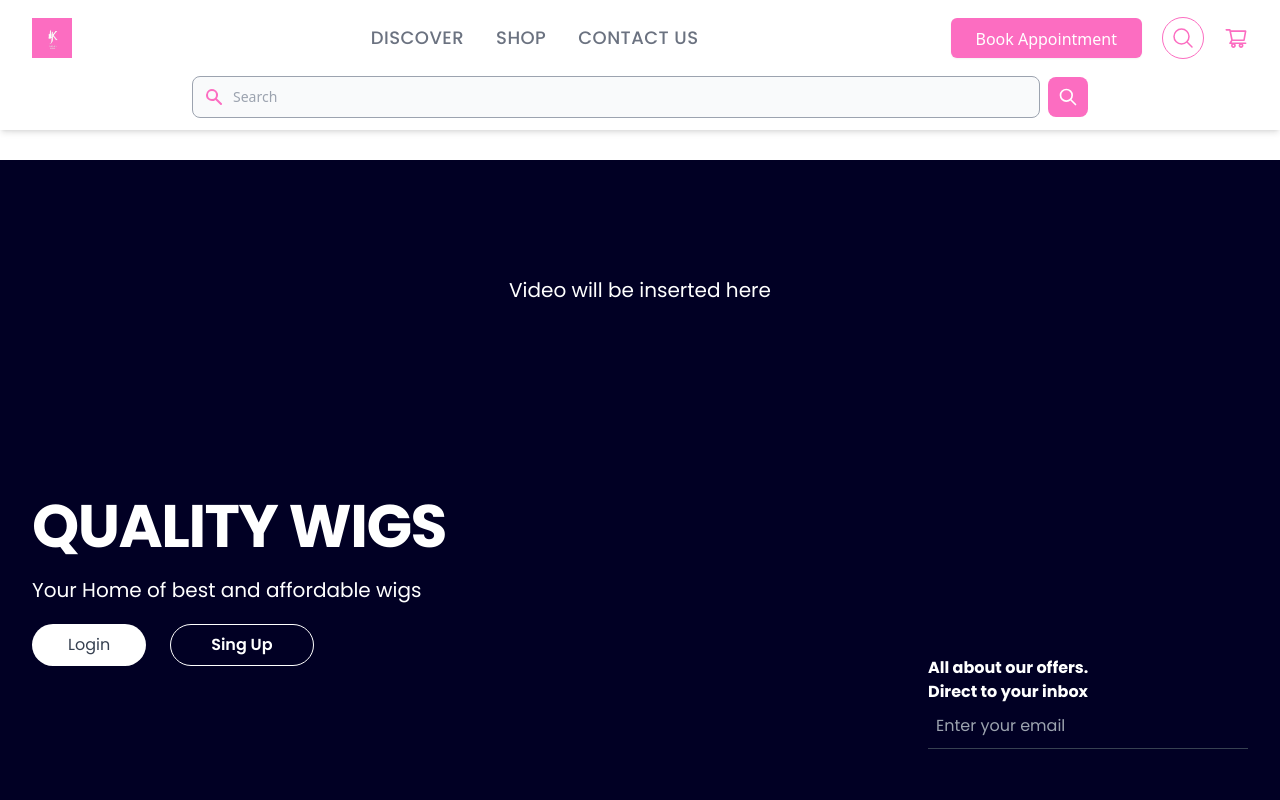
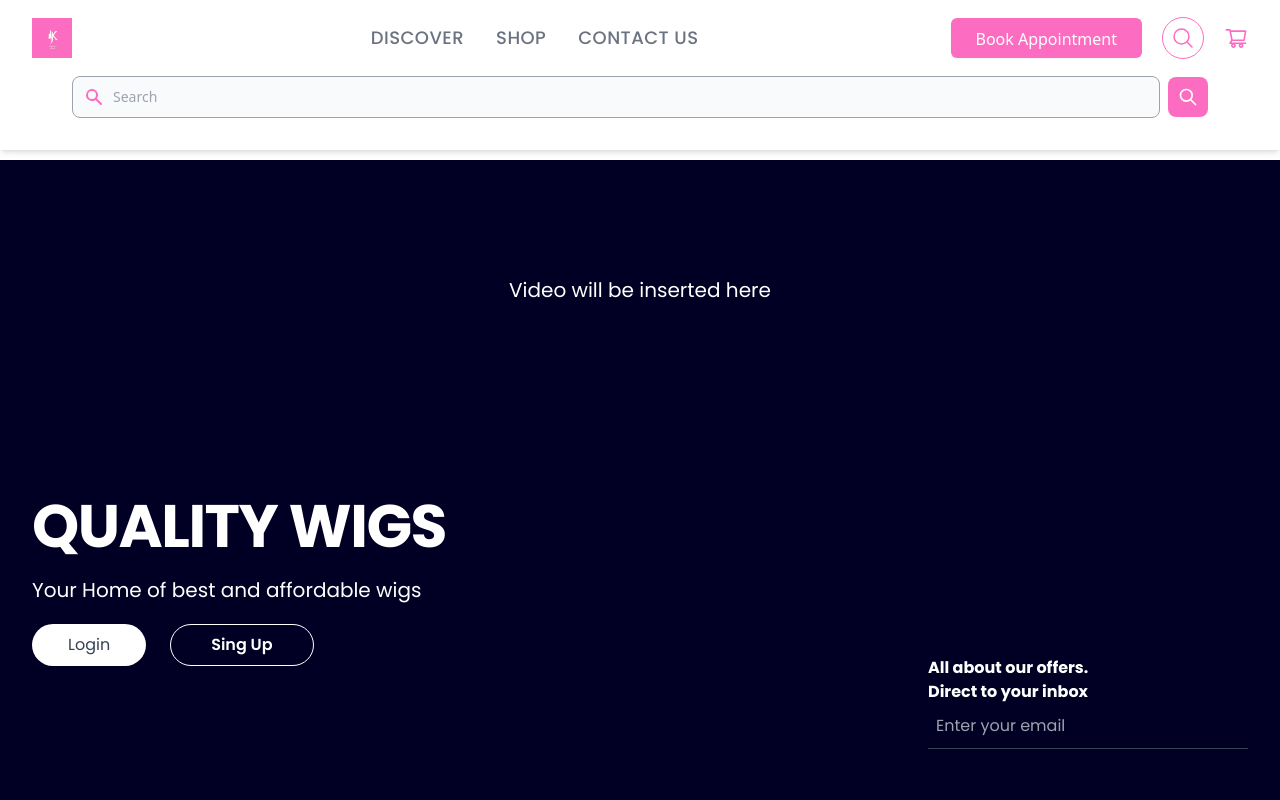
Before and after one commit to mukadas026/kuku-s-hair-website-frontend, a React (Create React App) app: page / in a window 1280 px wide. Both pictures are taken after a click on the button 1183 px from the left and 38 px from the top of the page. Shown: the top 800 px of the page. Built offline with nearby package versions, Linux system fonts and the light colour scheme.

Commit message:
chagning the padding

```diff
--- a/src/components/Navigation/SearchBnt.jsx
+++ b/src/components/Navigation/SearchBnt.jsx
@@ -4,7 +4,7 @@ import React from 'react'
 const SearchBnt = () => {
   return (
 		<>
-			<div className="mx-10 lg:mx-40 mb-3">
+			<div className="mx-10 lg:mx-10 mb-20 lg:mb-8   bg-white">
 				<form className="flex items-center">
 					<div className="relative w-full">
 						{/* search icon  */}
@@ -27,7 +27,7 @@ const SearchBnt = () => {
 						<input
 							type="text"
 							id="simple-search"
-							className="bg-gray-50 border border-gray-400 text-gray-900 text-sm outline-none rounded-lg focus:ring-Main focus:border-gray-200 block w-full pl-10 p-2.5   "
+							className="bg-gray-50 border border-gray-400 text-gray-900 text-sm outline-none rounded-lg focus:ring-Main focus:border-gray-500 block w-full pl-10 p-2.5   "
 							placeholder="Search"
 							required
 						/>
```
